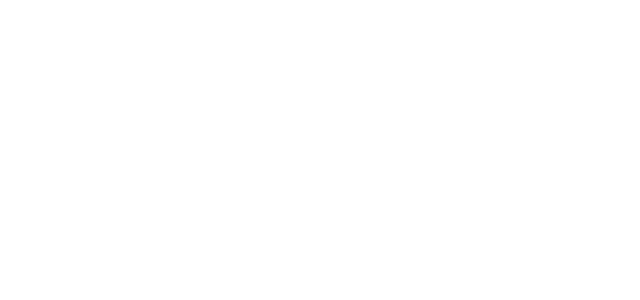
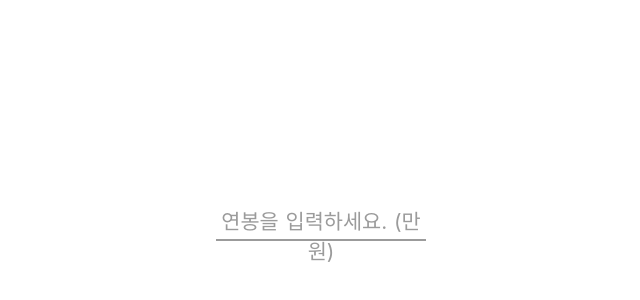
Before and after one commit to JongHoo/calculate-salary, a Nuxt app: page /calculate in a window 1280 px wide. Before the commit this address had no page. Shown: the part 192-492 px from the top of the page, without its empty margins (319-959 px from the left). Built offline with nearby package versions, Linux system fonts and the light colour scheme.

Commit message:
pug 전환 & 연봉 입력 화면 생성

```diff
--- a/layouts/default.vue
+++ b/layouts/default.vue
@@ -1,7 +1,6 @@
-<template>
-  <div>
-    <nuxt />
-  </div>
+<template lang="pug">
+  .main
+    nuxt
 </template>
 
 <style>
--- a/package.json
+++ b/package.json
@@ -12,7 +12,10 @@
     "test": "jest"
   },
   "dependencies": {
-    "nuxt": "^2.0.0"
+    "less-loader": "^6.0.0",
+    "nuxt": "^2.0.0",
+    "pug": "^2.0.4",
+    "pug-plain-loader": "^1.0.0"
   },
   "devDependencies": {
     "@vue/test-utils": "^1.0.0-beta.27",
--- /dev/null
+++ b/pages/calculate.vue
@@ -0,0 +1,94 @@
+<template lang="pug">
+  .calculate
+    .form__group(field)
+      input.form__field(type="input" placeholder="입력하세요." name="salary" id="salary" required
+        @keypress="onKeypressForSalary" v-model="salary")
+      label.form__label(for="salary") 연봉을 입력하세요. (만원)
+</template>
+
+<script>
+export default {
+  name: "calculate",
+  data () {
+    return {
+      salary: ''
+    }
+  },
+  methods: {
+    onKeypressForSalary (e) {
+      if (e.keyCode < 48 || e.keyCode > 57) e.returnValue = false
+    }
+  }
+}
+</script>
+
+<style scoped>
+.calculate {
+  margin: 0 auto;
+  min-height: 100vh;
+  display: flex;
+  justify-content: center;
+  align-items: center;
+  text-align: center;
+}
+
+.form__group {
+  position: relative;
+  padding: 15px 0 0;
+  margin-top: 10px;
+  width: 210px;
+}
+
+.form__field {
+  font-family: inherit;
+  width: 100%;
+  border: 0;
+  border-bottom: 2px solid #9b9b9b;
+  outline: 0;
+  font-size: 1.3rem;
+  color: #000000;
+  padding: 7px 0;
+  background: transparent;
+  transition: border-color 0.2s;
+  text-align: right;
+}
+.form__field::placeholder {
+  color: transparent;
+}
+.form__field:placeholder-shown ~ .form__label {
+  font-size: 1.3rem;
+  cursor: text;
+  top: 20px;
+}
+
+.form__label {
+  position: absolute;
+  top: 0;
+  display: block;
+  transition: 0.2s;
+  font-size: 1rem;
+  color: #9b9b9b;
+}
+
+.form__field:focus {
+  padding-bottom: 6px;
+  font-weight: 700;
+  border-width: 3px;
+  border-image: linear-gradient(to right, #11998e, #38ef7d);
+  border-image-slice: 1;
+}
+.form__field:focus ~ .form__label {
+  position: absolute;
+  top: 0;
+  display: block;
+  transition: 0.2s;
+  font-size: 1rem;
+  color: #11998e;
+  font-weight: 700;
+}
+
+/* reset input */
+.form__field:required, .form__field:invalid {
+  box-shadow: none;
+}
+</style>
--- a/pages/index.vue
+++ b/pages/index.vue
@@ -1,31 +1,11 @@
-<template>
-  <div class="container">
-    <div>
-      <logo />
-      <h1 class="title">
-        calculate-salary
-      </h1>
-      <h2 class="subtitle">
-        calculate salary information system with nuxt
-      </h2>
-      <div class="links">
-        <a
-          href="https://nuxtjs.org/"
-          target="_blank"
-          class="button--green"
-        >
-          Documentation
-        </a>
-        <a
-          href="https://github.com/nuxt/nuxt.js"
-          target="_blank"
-          class="button--grey"
-        >
-          GitHub
-        </a>
-      </div>
-    </div>
-  </div>
+<template lang="pug">
+  .container
+    div
+      logo
+      h1.title calculate-salary
+      h2.subtitle calculate salary information system with nuxt
+      .links
+        NuxtLink.button--green(to="/calculate") 시작하기
 </template>
 
 <script>
```
Also changed, not shown: 1 other file (tests, documents, lock files or other folders).
